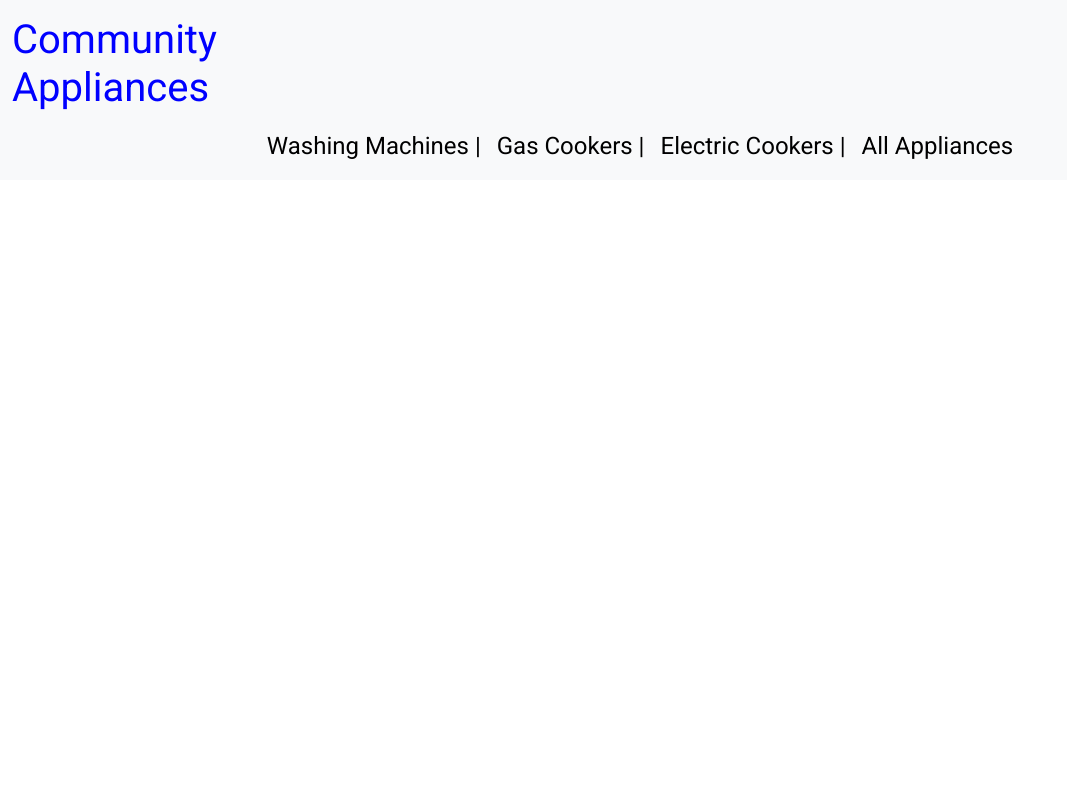
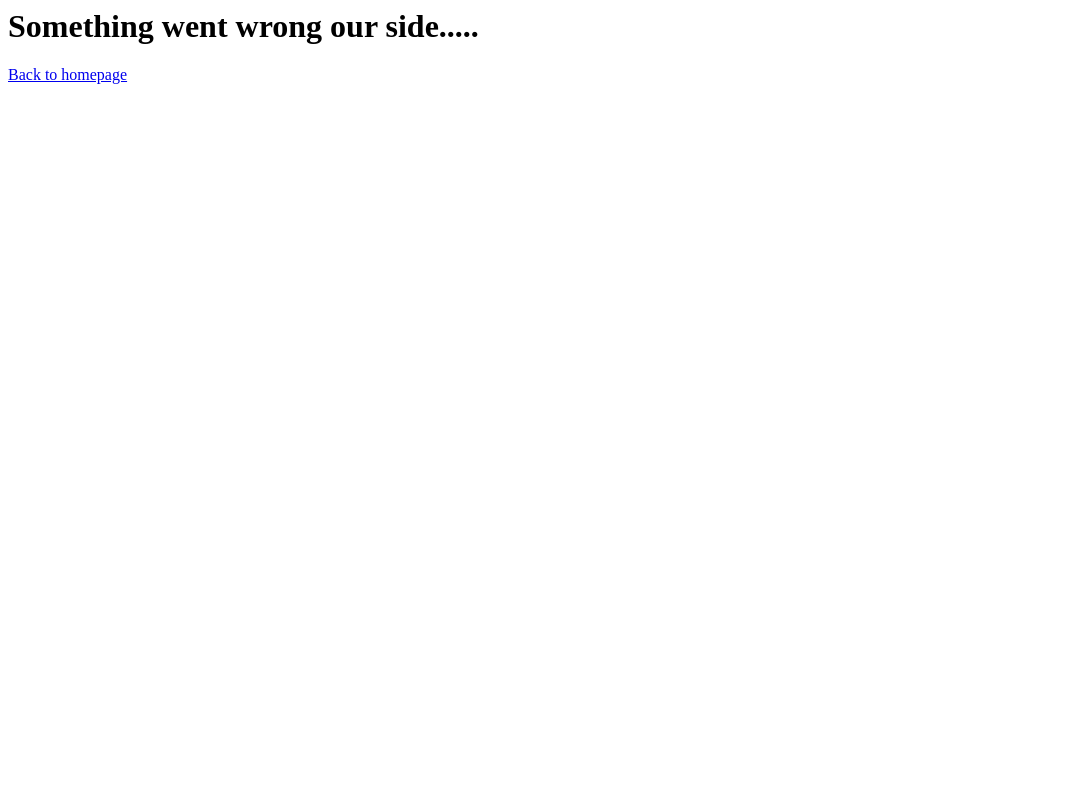
Before and after one commit to doctorandrewbrown/community-appliances, a Django app: template templates/500.html in a window 1280 px wide. Shown: the whole page, without its empty margins (0-1067 px from the left). Run offline with Django 3.2, Linux system fonts and the light colour scheme; the template is opened without the code that fills it, so the values that code supplies are empty.

Commit message:
implement unstyled 500 error page

```diff
--- a/templates/500.html
+++ b/templates/500.html
@@ -1,107 +1,11 @@
-{% load static %}
-<!DOCTYPE html>
 <html lang="en">
-
 <head>
     <meta charset="UTF-8">
     <meta name="viewport" content="width=device-width, initial-scale=1.0">
-    <meta name="description" content="community appliances - pre-loved washing machines and cookers">
-    <script src="https://cdn.jsdelivr.net/npm/bootstrap@5.3.3/dist/js/bootstrap.bundle.min.js"
-    integrity="sha384-YvpcrYf0tY3lHB60NNkmXc5s9fDVZLESaAA55NDzOxhy9GkcIdslK1eN7N6jIeHz" crossorigin="anonymous">
-    </script>
-    <script src="https://code.jquery.com/jquery-3.4.1.slim.min.js"
-    integrity="sha256-pasqAKBDmFT4eHoN2ndd6lN370kFiGUFyTiUHWhU7k8=" crossorigin="anonymous"></script>
-    <link href="https://cdn.jsdelivr.net/npm/bootstrap@5.0.2/dist/css/bootstrap.min.css" rel="stylesheet"
-        integrity="sha384-EVSTQN3/azprG1Anm3QDgpJLIm9Nao0Yz1ztcQTwFspd3yD65VohhpuuCOmLASjC" crossorigin="anonymous">
-    <link rel="stylesheet" href="https://fonts.googleapis.com/css?family=Roboto&display=swap">
-    <link rel="stylesheet" href="{% static 'css/base.css' %}">
-    <link rel="icon" type="image/png" href="{% static 'favicon/favicon.ico' %}">
     <title>Server Error</title>
 </head>
-
 <body>
-    <!--main header-->
-    <header class="container-fluid bg-light fixed-top pt-3">
-      <div class="row">
-        <div class="col-4 me-auto">
-          <a href="{% url 'home' %}" class="display-6 branding">Community Appliances</a>
-        </div>
-      </div>
-
-      <!--main nav-->
-      <nav class="navbar navbar-expand-lg navbar-light bg-light">
-        <button class="navbar-toggler" type="button" data-bs-toggle="collapse" data-bs-target="#main-nav"
-          aria-controls="navbarSupportedContent" aria-expanded="false" aria-label="Toggle navigation">
-          <span class="navbar-toggler-icon"></span>
-        </button>
-        <div class="collapse navbar-collapse" id="main-nav">
-          <ul class="navbar-nav me-auto mb-2 mb-lg-0 mx-auto">
-
-            <li class="nav-item dropdown">
-              <a class="nav-link" data-target="#" href="{% url 'products' %}" data-bs-toggle="dropdown"
-                aria-expanded="false">
-                Washing Machines |
-              </a>
-              <ul class="dropdown-menu">
-                <li><a class="dropdown-item" href="{% url 'products' %}?category=Washing Machines&sort=price_descending">price high to low</a>
-                </li>
-                <li><a class="dropdown-item" href="{% url 'products' %}?category=Washing Machines&sort=price_ascending">price low to high</a>
-                </li>
-                <li><a class="dropdown-item" href="{% url 'products' %}?category=Washing Machines&sort=grade_descending">condition C to A</a></li>
-                <li><a class="dropdown-item" href="{% url 'products' %}?category=Washing Machines&sort=grade_ascending">condition A to C</a></li>
-              </ul>
-            </li>
-            <li class="nav-item dropdown">
-              <a class="nav-link" data-target="#" href="{% url 'products' %}" data-bs-toggle="dropdown"
-                aria-expanded="false">
-                Gas Cookers |
-              </a>
-              <ul class="dropdown-menu">
-              <li><a class="dropdown-item" href="{% url 'products' %}?category=Gas Cookers&sort=price_descending">price high to low</a></li>
-              <li><a class="dropdown-item" href="{% url 'products' %}?category=Gas Cookers&sort=price_ascending">price low to high</a></li>
-              <li><a class="dropdown-item" href="{% url 'products' %}?category=Gas Cookers&sort=grade_descending">condition C to A</a></li>
-              <li><a class="dropdown-item" href="{% url 'products' %}?category=Gas Cookers&sort=grade_ascending">condition A to C</a></li>
-              </ul>
-            </li>
-            <li class="nav-item dropdown">
-              <a class="nav-link" data-target="#" href="{% url 'products' %}" data-bs-toggle="dropdown"
-                aria-expanded="false">
-                Electric Cookers |
-              </a>
-              <ul class="dropdown-menu">
-                <li><a class="dropdown-item" href="{% url 'products' %}?category=Electric Cookers&sort=price_descending">price high to low</a>
-                </li>
-                <li><a class="dropdown-item" href="{% url 'products' %}?category=Electric Cookers&sort=price_ascending">price low to high</a>
-                </li>
-                <li><a class="dropdown-item" href="{% url 'products' %}?category=Electric Cookers&sort=grade_descending">condition C to A</a></li>
-                <li><a class="dropdown-item" href="{% url 'products' %}?category=Electric Cookers&sort=grade_ascending">condition A to C</a></li>
-              </ul>
-            </li>
-            <li class="nav-item dropdown">
-              <a class="nav-link" data-target="#" href="{% url 'products' %}" data-bs-toggle="dropdown"
-                aria-expanded="false">
-                All Appliances
-              </a>
-              <ul class="dropdown-menu">
-              <li><a class="dropdown-item" href="{% url 'products' %}?sort=price_descending">price high to low</a></li>
-              <li><a class="dropdown-item" href="{% url 'products' %}?sort=price_ascending">price low to high</a></li>
-              <li><a class="dropdown-item" href="{% url 'products' %}?sort=grade_descending">condition C to A</a></li>
-              <li><a class="dropdown-item" href="{% url 'products' %}?sort=grade_ascending">condition A to C</a></li>
-              </ul>
-            </li>
-          </ul>
-        </div>
-      </nav>
-    </header>
-
-    <!--main content-->
-    <div class="container-fluid">
-        <div class="overlay"></div>
-        <div class="page-top-padding"></div>
-        <hr class=" w-50 mx-auto mb-3">
-        <h1 class="accent text-center">500 something went wrong on our side....</h1>
-        <hr class=" w-50 mx-auto mb-3">
-    </div>
-  </body>
-
+    <h1>Something went wrong our side.....</h1>
+    <a href="{% url 'home' %}">Back to homepage</a>
+</body>
 </html>
```
